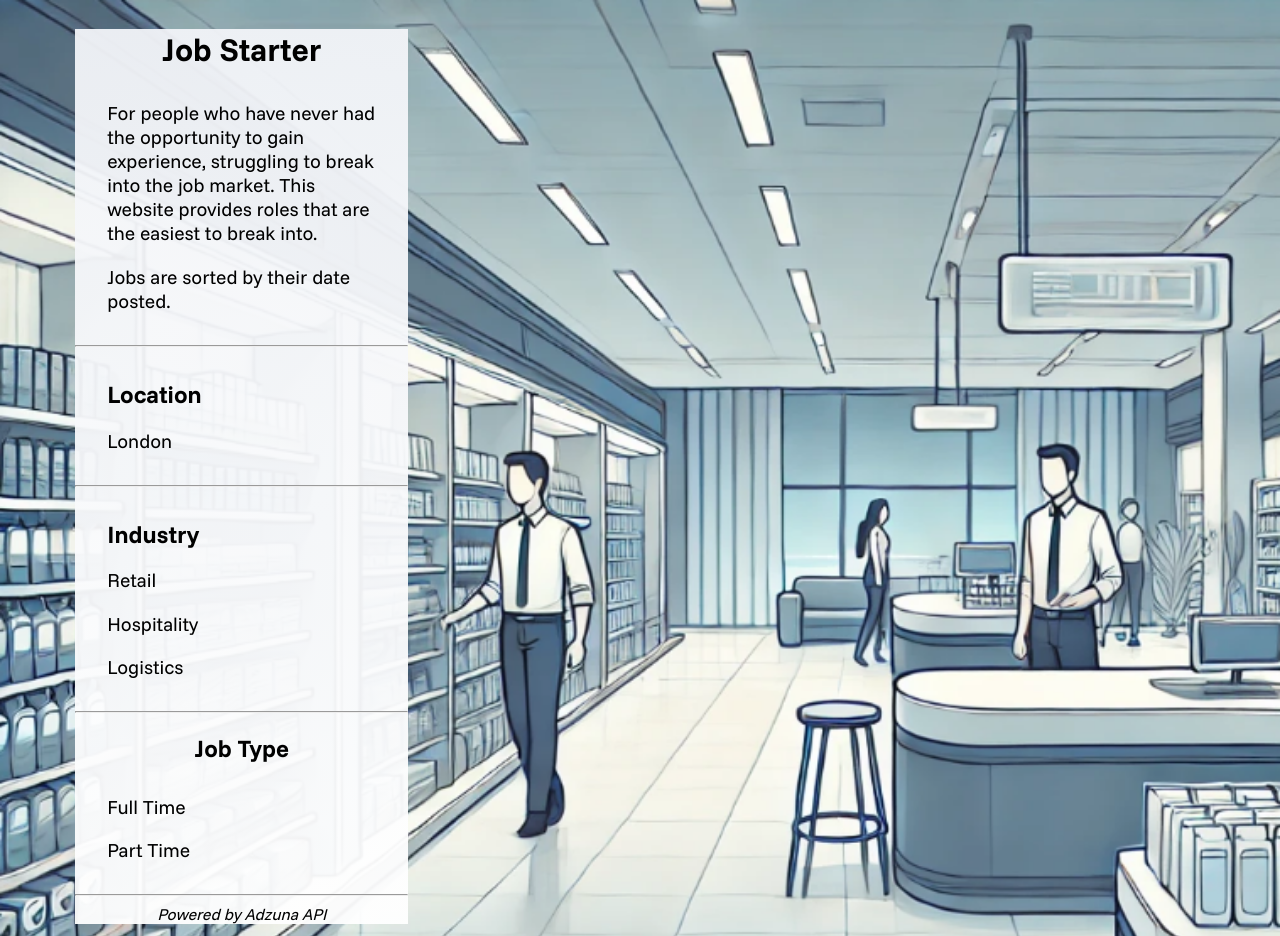
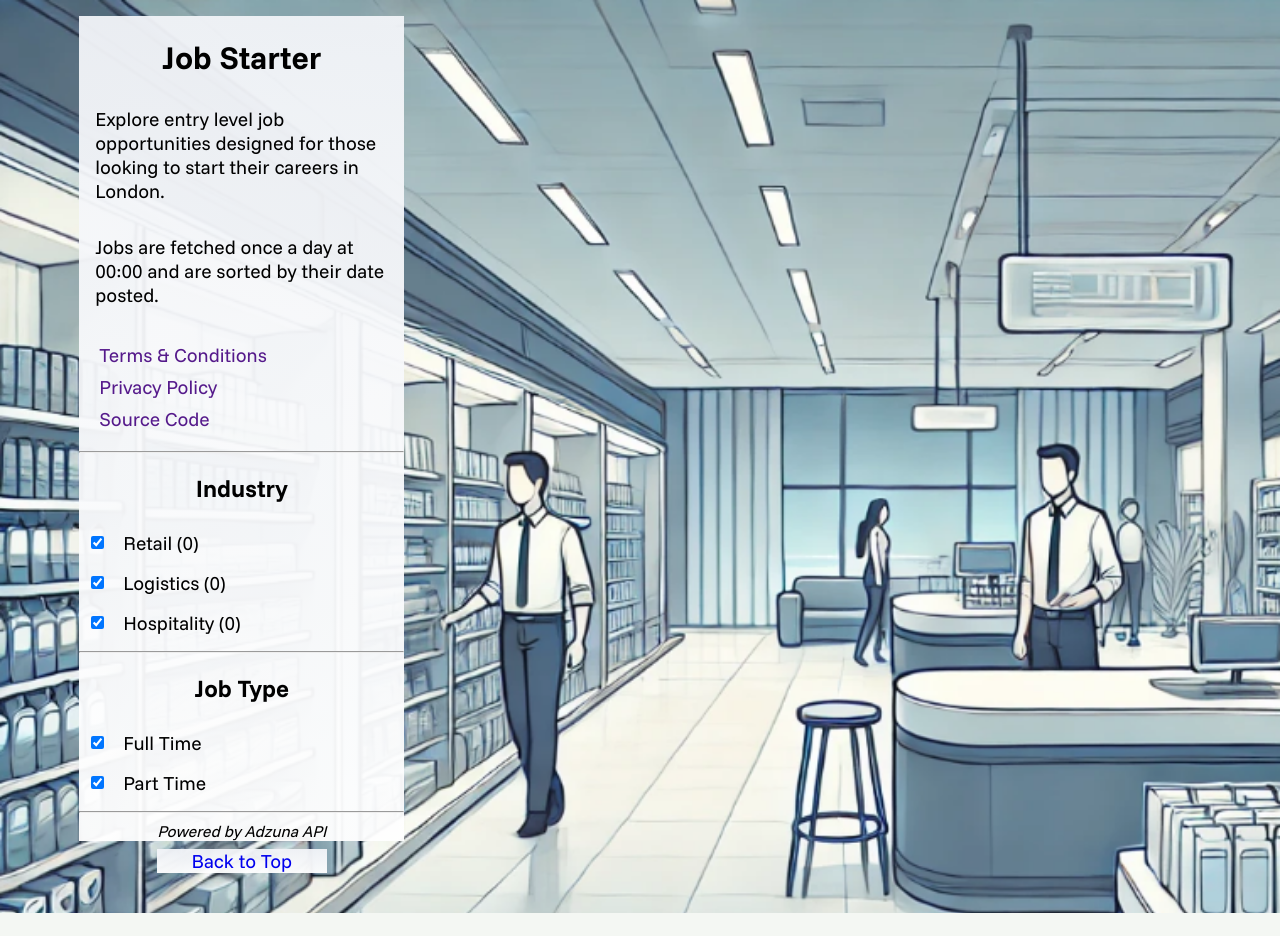
Before and after one commit to faizanA786/job-starter, a Flask app: template job_starter/templates/index.html in a window 1280 px wide. After the commit the page ends 913 px from the top, so only its background shows below. Run offline with Flask 3, Linux system fonts and the light colour scheme; the template is opened without the code that fills it, so the values that code supplies are empty.

Commit message:
feat: Webpage design

```diff
--- a/job_starter/app.py
+++ b/job_starter/app.py
@@ -2,13 +2,20 @@ from flask import Flask, render_template
 import json
 
 app = Flask(__name__)
-open_url = "job_starter/prefetch/retail_data.json"
+open_retail = "job_starter/prefetch/retail_data.json"
+open_logistics = "job_starter/prefetch/logistics_data.json"
+open_hospitality = "job_starter/prefetch/hospitality_data.json"
 
 @app.route("/")
 def add_jobs():
-    with open(open_url, "r", encoding="utf-8") as f: # open in read mode
-        jobs = json.load(f)
-        html = render_template("index.html", jobs=jobs)
+    with open(open_retail, "r", encoding="utf-8") as f: # open in read mode
+        retail = json.load(f)
+    with open(open_logistics, "r", encoding="utf-8") as f: # open in read mode
+        logistics = json.load(f)
+    with open(open_hospitality, "r", encoding="utf-8") as f: # open in read mode
+        hospitality = json.load(f)
+
+    html = render_template("index.html", retail=retail, logistics=logistics, hospitality=hospitality)
     return html
 
 def get_date():
--- a/job_starter/prefetch/job_board.py
+++ b/job_starter/prefetch/job_board.py
@@ -13,7 +13,7 @@ class JobBoard:
         for i in range(0, len(roles)):
             print("checking " + roles[i] + " role")
 
-            response = requests.get("https://api.adzuna.com/v1/api/jobs/gb/search/" + str(page) + "?app_id=" + API_ID + "&app_key=" + API_KEY + "&results_per_page=5&what_exclude=" + exclude + "&title_only=" + roles[i] + "&where=East%20London&distance=10&max_days_old=3&sort_by=date&salary_include_unknown=1")
+            response = requests.get("https://api.adzuna.com/v1/api/jobs/gb/search/" + str(page) + "?app_id=" + API_ID + "&app_key=" + API_KEY + "&results_per_page=10&what_exclude=" + exclude + "&title_only=" + roles[i] + "&where=East%20London&distance=10&max_days_old=3&sort_by=date&salary_include_unknown=1")
 
             for job in response.json()["results"]:
                 if job["id"] not in jobs_seen:
--- /dev/null
+++ b/job_starter/static/js/visited.js
@@ -0,0 +1,17 @@
+function visited(event) {
+    link = event.target
+    link.style.textDecoration = "line-through";
+    link.style.color = "gray";
+
+}
+
+window.onload = function() {
+    setTimeout(function() {
+
+    }, 3000);  // Waits for 5 seconds
+};
+
+let jobLinks = document.querySelectorAll(".job-link")
+jobLinks.forEach(function(link) {
+    link.addEventListener("click", visited);
+})
--- a/job_starter/static/style.css
+++ b/job_starter/static/style.css
@@ -15,20 +15,73 @@ body {
     font-family: funnel_sans;
 }
 
+.left-column {
+    display: flex;
+    flex-direction: column;
+    justify-content: space-between;
+}
+
+.filter-container {
+    text-align: center;
+    display: flex;
+    flex-direction: column;
+}
+
+.links {
+    margin: 0.25rem;
+}
+
+a {
+    text-decoration: none;
+}
+
+a:hover {
+    text-decoration: underline;
+}
+
+.to-top {
+    text-align: center;
+    background: linear-gradient(to bottom, rgba(242, 244, 248, 0.95), rgba(255, 255, 255, 0.95));
+    margin: 0 auto;
+    margin-bottom: 2rem;
+    width: 50%;
+    p {
+        margin: 0;
+    }
+}
+
 .filter-data {
     background: linear-gradient(to bottom, rgba(242, 244, 248, 0.95), rgba(255, 255, 255, 0.95));
     text-align: center;
-    margin: 0.25rem;
+    margin: 0.5rem;
+    p {
+        margin: 0.5rem;
+    }
 }
 
 .filter {
     text-align: left;
-    margin: 2rem
+}
+
+.filter-desc {
+    display: flex;
+    flex-direction: column;
+    gap: 1rem;
+    text-align: left;
+    margin-left: 0.5rem;
+}
+
+.filter-input {
+    display: flex;
+    flex-direction: row;
+    gap: 0.5rem;
+    align-items: center;
+    margin-left: 0.5rem;
+
 }
 
 .job-container {
     background: linear-gradient(to bottom, rgba(242, 244, 248, 0.95), rgba(255, 255, 255, 0.95));
-    border: 6px solid black;
     margin: 25px;
 }
 
@@ -42,17 +95,22 @@ body {
 .job-info {
     display: flex;
     flex-direction: column;
+    p {
+        margin: 0.8rem;
+    }
 }
 
 .grid {
     display: grid;
     grid-template-columns: 30% 70%;
     gap: 3rem;
+    flex-grow: 1;
 }
 
 .wrapper {
     display: flex;
     width: 90%;
+    min-height: 100vh;
 }
 
 p {
--- a/job_starter/templates/index.html
+++ b/job_starter/templates/index.html
@@ -5,55 +5,101 @@
     <meta name="viewport" content="width=device-width, initial-scale=1.0">
     <title>Job Starter</title>
     <link rel="stylesheet" href="../static/style.css">
+    <script src="../static/js/visited.js" defer></script>
 </head>
 <body>
     <div class="wrapper">
         <div class="grid">
 
-            <div class="filter-container">
+            <div class="left-column">
+                <div class="filter-container" id="filter-container">
                     <div class="filter-data">
                         <h1>Job Starter</h1>
-                    <div class="filter">
-                        <p>For people who have never had the opportunity to gain experience, struggling to break into the job market. This website provides roles that are the easiest to break into.</p>
-                        <p>Jobs are sorted by their date posted.</p>
+                        <div class="filter-desc">
+                            <p>Explore entry level job opportunities designed for those looking to start their careers in London.</p>
+                            <p>Jobs are fetched once a day at 00:00 and are sorted by their date posted.</p>
+                            <div class="links">
+                                <p><a href="">Terms & Conditions</a></p>
+                                <p><a href="">Privacy Policy</a></p>
+                                <p><a href="">Source Code</a></p>
+                            </div>
                         </div>
 
                         <hr>
+                        <h2>Industry</h2>
                         <div class="filter">
-                        <h2>Location</h2>
-                        <p>London</p>
-                        <p></p>
+                            <div class="filter-input">
+                                <input type="checkbox" checked>
+                                <p>Retail ({{ retail|length }})</p>
                             </div>
-
-                    <hr>
-                    <div class="filter">
-                        <h2>Industry</h2>
-                        <p>Retail</p>
-                        <p>Hospitality</p>
-                        <p>Logistics</p>
+                            <div class="filter-input">
+                                <input type="checkbox" checked>
+                                <p>Logistics ({{ logistics|length }})</p>
+                            </div>
+                            <div class="filter-input">
+                                <input type="checkbox" checked>
+                                <p>Hospitality ({{ hospitality|length }})</p>
+                            </div>
                         </div>
 
                         <hr>
                         <h2>Job Type</h2>
                         <div class="filter">
+                            <div class="filter-input">
+                                <input type="checkbox" checked>
                                 <p>Full Time</p>
+                            </div>
+                            <div class="filter-input">
+                                <input type="checkbox" checked>
                                 <p>Part Time</p>
+                            </div>
                         </div>
 
                         <hr>
                         <i>Powered by Adzuna API</i>
                     </div>
                 </div>
+                <div class="to-top">
+                    <p><a href="#filter-container">Back to Top</a></p>
+                </div>
+            </div>
 
             <div>
-                {% for job in jobs %}
+                {% for job in logistics %}
                 <div class="job-container">
                     <div class="job-data">
                         <div class="job-info">
-                            <p>{{ job["title"] }}</p> <!--Title-->
+                            <p><b>{{ job["title"] }}</b></p> <!--Title-->
                             <p>{{ job["company"] }}</p> <!--Desc-->
 
-                            <p><a href="{{ job['url'] }}" target="_blank">Apply Now!</a></p> <!--URL-->
+                            <p><a href="{{ job['url'] }}" class="job-link" target="_blank">Apply Now!</a></p> <!--URL-->
+                        </div>
+                        <div class="job-info">
+                            <p>Date Posted: {{ job["date"] }}</p> <!--Date-->
+                            <p>{{ job["location"] }}</p> <!--Location-->
+
+                            {% if job["contract_time"] is not none %} <!--Job Type-->
+                                {% if job["contract_time"] == "full_time" %}
+                                    <p>Part Time</p>
+                                {% elif job["contract_time"] == "part_time" %}
+                                    <p>Full Time</p>
+                                {% endif %}
+                            {% else %}
+                                <p>Job Type Unknown</p>
+                            {% endif %}
+                        </div>
+                    </div>
+                </div>
+                {% endfor %}
+
+                {% for job in retail %}
+                <div class="job-container">
+                    <div class="job-data">
+                        <div class="job-info">
+                            <p><b>{{ job["title"] }}</b></p> <!--Title-->
+                            <p>{{ job["company"] }}</p> <!--Desc-->
+
+                            <p><a href="{{ job['url'] }}" class="job-link" target="_blank">Apply Now!</a></p> <!--URL-->
                         </div>
                         <div class="job-info">
                             <p>Date Posted: {{ job["date"] }}</p> <!--Date-->
@@ -73,6 +119,34 @@
                     </div>
                 </div>
                 {% endfor %}
+
+                {% for job in hospitality %}
+                <div class="job-container">
+                    <div class="job-data">
+                        <div class="job-info">
+                            <p><b>{{ job["title"] }}</b></p> <!--Title-->
+                            <p>{{ job["company"] }}</p> <!--Desc-->
+
+                            <p><a href="{{ job['url'] }}" class="job-link" target="_blank">Apply Now!</a></p> <!--URL-->
+                        </div>
+                        <div class="job-info">
+                            <p>Date Posted: {{ job["date"] }}</p> <!--Date-->
+                            <p>{{ job["location"] }}</p> <!--Location-->
+
+                            {% if job["contract_time"] is not none %} <!--Job Type-->
+                                {% if job["contract_time"] == "full_time" %}
+                                    <p>Part Time</p>
+                                {% elif job["contract_time"] == "part_time" %}
+                                    <p>Full Time</p>
+                                {% endif %}
+                            {% else %}
+                                <p>Job Type Unknown</p>
+                            {% endif %}
+                        </div>
+                    </div>
+                </div>
+                {% endfor %}
+
             </div>
         </div>
     </div>
```
Also changed, not shown: DEVLOG.md (+8 -1 lines). Lines whose indentation alone changed are shown as unchanged.
